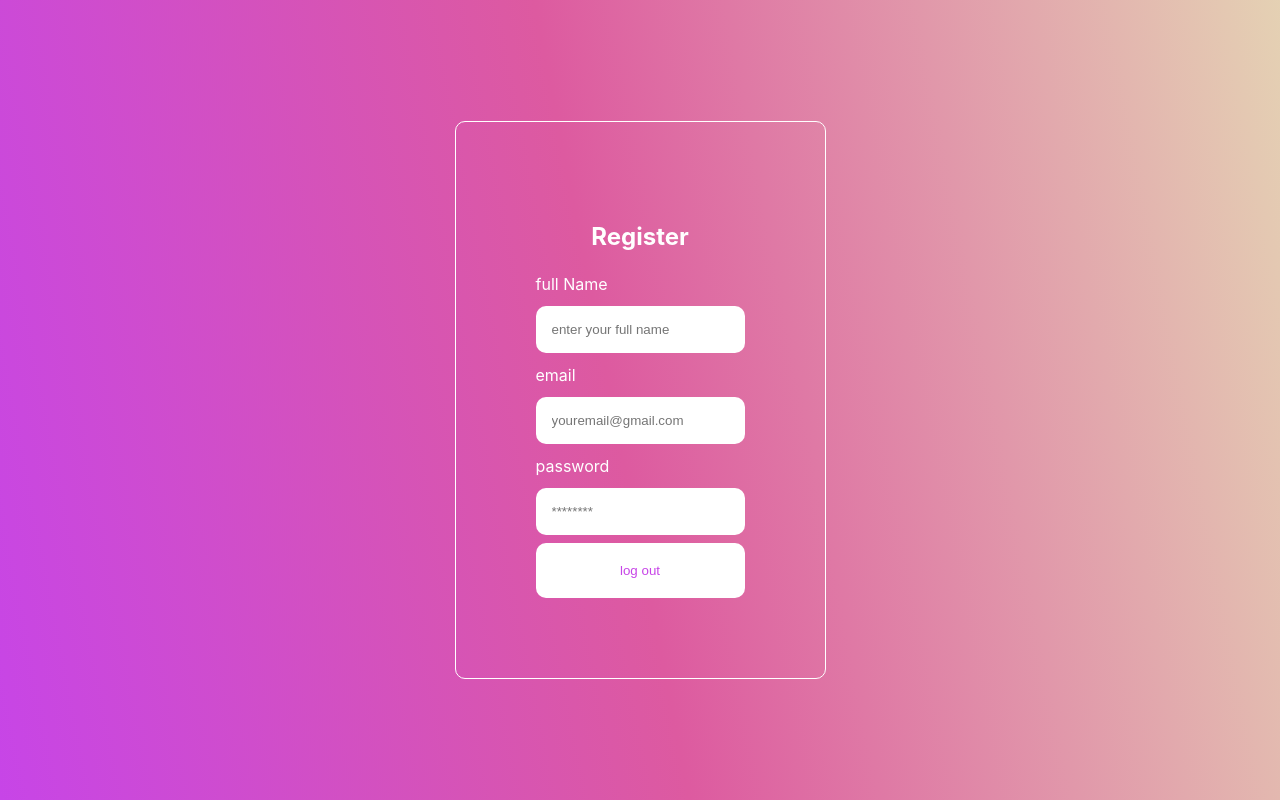
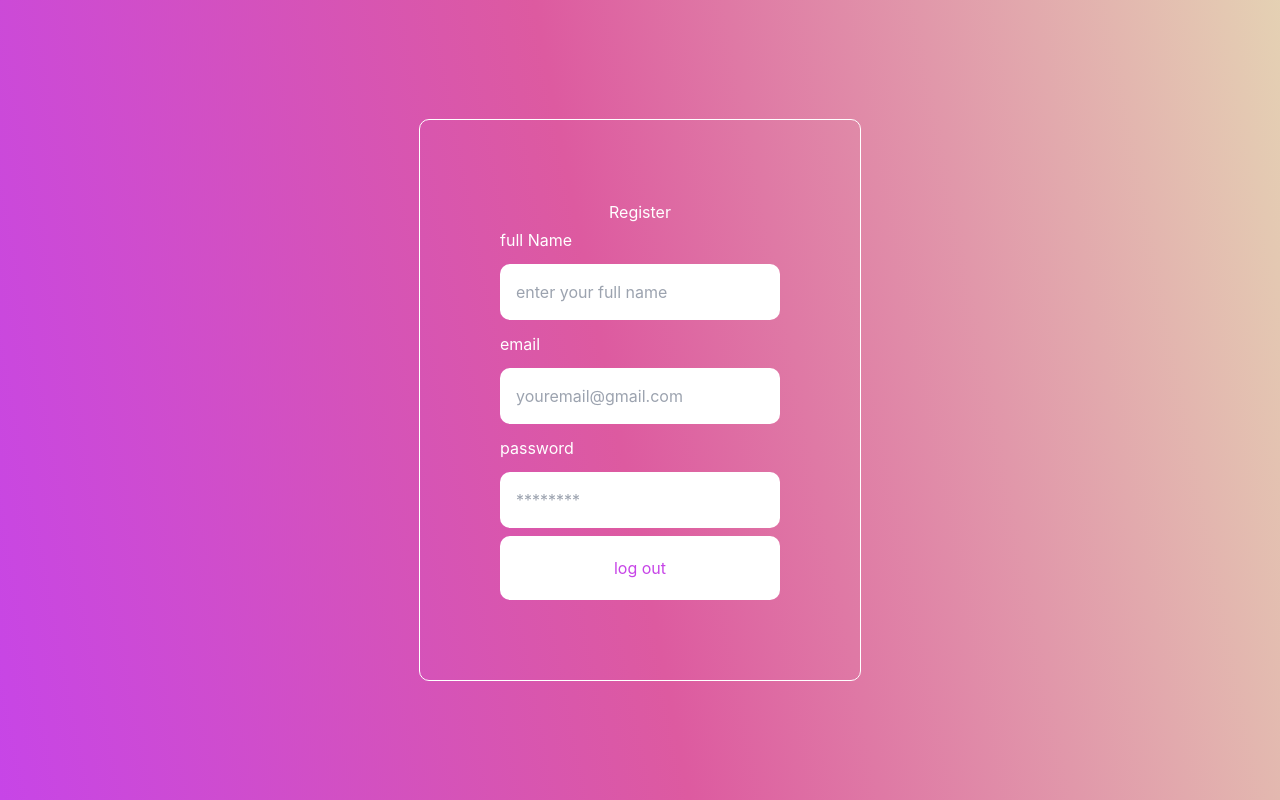
Before and after one commit to nedasalmani/store-project, a React (Create React App) app: page /register in a window 1280 px wide. Built offline with nearby package versions, Linux system fonts and the light colour scheme.

Commit message:
start create homepage

```diff
--- a/src/App.css
+++ b/src/App.css
@@ -1,4 +1,4 @@
-.App {
+.register {
   text-align: center;
   display: flex;
   min-height: 100vh;
@@ -9,12 +9,12 @@
 
 }
 
-.container , .register-form{
+.container-register , .register-form{
   display: flex;
   flex-direction: column;
 
 }
-.container{
+.container-register{
   padding: 5rem;
   border: 1px solid white;
   border-radius: 10px;
@@ -31,7 +31,7 @@ input{
   border-radius: 10px;
 }
 
-button{
+.button-register{
   border: none;
   background-color: white;
   padding: 20px;
--- a/src/App.js
+++ b/src/App.js
@@ -1,11 +1,9 @@
-
 import './App.css';
-import { Register } from './Register';
 
 function App() {
   return (
     <div className="App">
-    <Register />
+
     </div>
   );
 }
--- a/src/Routes.jsx
+++ b/src/Routes.jsx
@@ -1,13 +1,19 @@
-import { Route , Routes } from "react-router-dom";
-import App from "./App";
-import { Register } from "./Register";
+
+import App from './App';
+import { Routes , Route } from "react-router-dom";
+import Home from "./components/Home";
+import { Register } from './components/Register';
+
 
 const AppRoutes = () =>(
-    <App>
-        <Routes>
-            <Route path="/register" element={<Register />} />
-        </Routes>
-    </App>
-)
 
-export default AppRoutes
+    <Routes>
+        <Route path="/" element={<Home />}/>
+        <Route path="/register" element ={<Register />} />
+
+
+
+    </Routes>
+    )
+
+export default AppRoutes;
--- /dev/null
+++ b/src/components/Home.jsx
@@ -0,0 +1,8 @@
+import React from 'react'
+
+ const Home = () => {
+  return (
+    <div>HI NEDA</div>
+  )
+}
+export default Home;
--- a/src/Register.jsx
+++ b/src/components/Register.jsx
@@ -1,4 +1,4 @@
-import './App.css';
+import '../App.css';
 import React , {useState} from 'react'
 
 export const Register = () => {
@@ -11,7 +11,8 @@ export const Register = () => {
         console.log(email);
     }
   return (
-    <div className='container'>
+    <div className='register'>
+    <div className='container-register'>
 
         <h2>Register</h2>
 
@@ -26,9 +27,10 @@ export const Register = () => {
             <label htmlFor='password'>password</label>
             <input value={pass} onChange={(e) => setPass(e.target.value)} type='password' placeholder='********' id='pass' name='pass'/>
 
-            <button>log out</button>
+            <button className='button-register'>log out</button>
         </form>
 
     </div>
+    </div>
   )
 }
--- a/src/index.css
+++ b/src/index.css
@@ -1,3 +1,6 @@
+@tailwind base;
+@tailwind components;
+@tailwind utilities;
 body {
   margin: 0;
   font-family: -apple-system, BlinkMacSystemFont, 'Segoe UI', 'Roboto', 'Oxygen',
--- a/src/index.js
+++ b/src/index.js
@@ -8,12 +8,11 @@ import AppRoutes from "./Routes";
 
 const root = ReactDOM.createRoot(document.getElementById("root"));
 root.render(
-  // <React.StrictMode>
+
   <Router>
     <AppRoutes />
   </Router>
 
-  // </React.StrictMode>
 );
 
 // If you want to start measuring performance in your app, pass a function
--- /dev/null
+++ b/tailwind.config.js
@@ -0,0 +1,10 @@
+/** @type {import('tailwindcss').Config} */
+module.exports = {
+  content: [
+    "./src/**/*.{js,jsx,ts,tsx}",
+  ],
+  theme: {
+    extend: {},
+  },
+  plugins: [],
+}
```
Also changed, not shown: package.json (+8 -0 lines), src/components/Nav.jsx (added), 1 other file (tests, documents, lock files or other folders).
